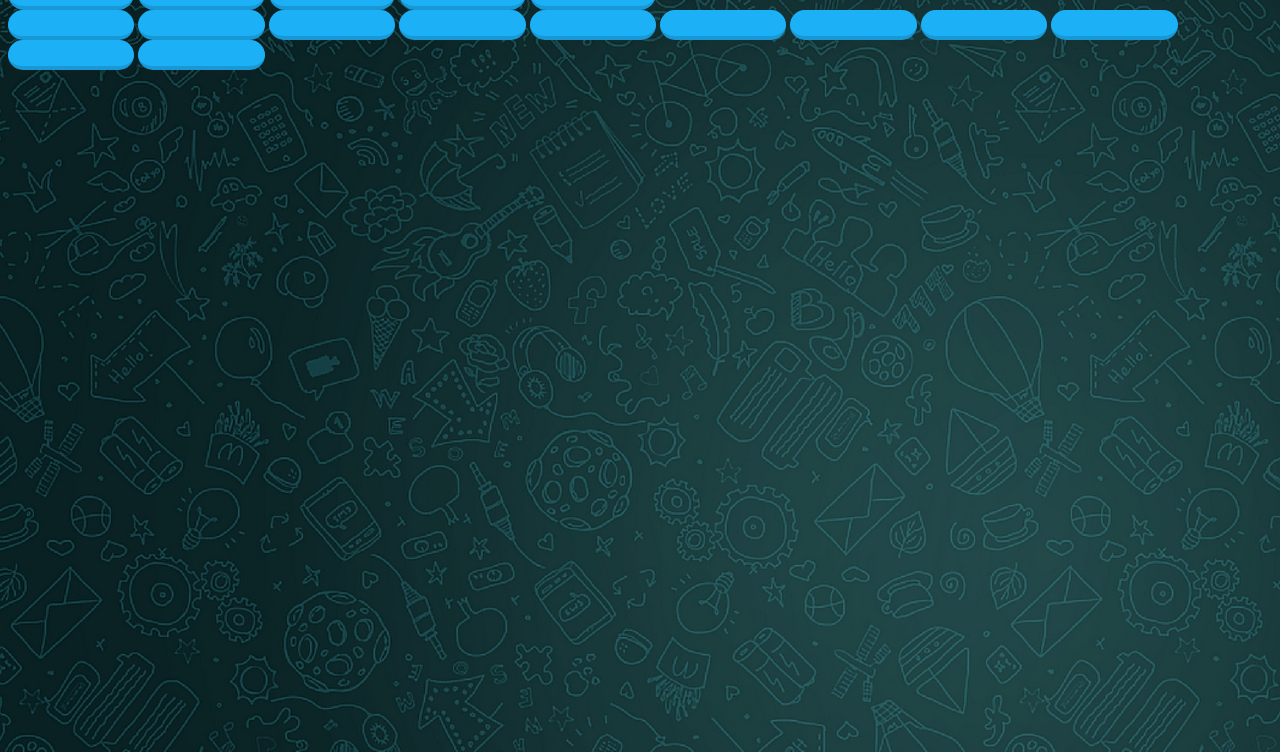
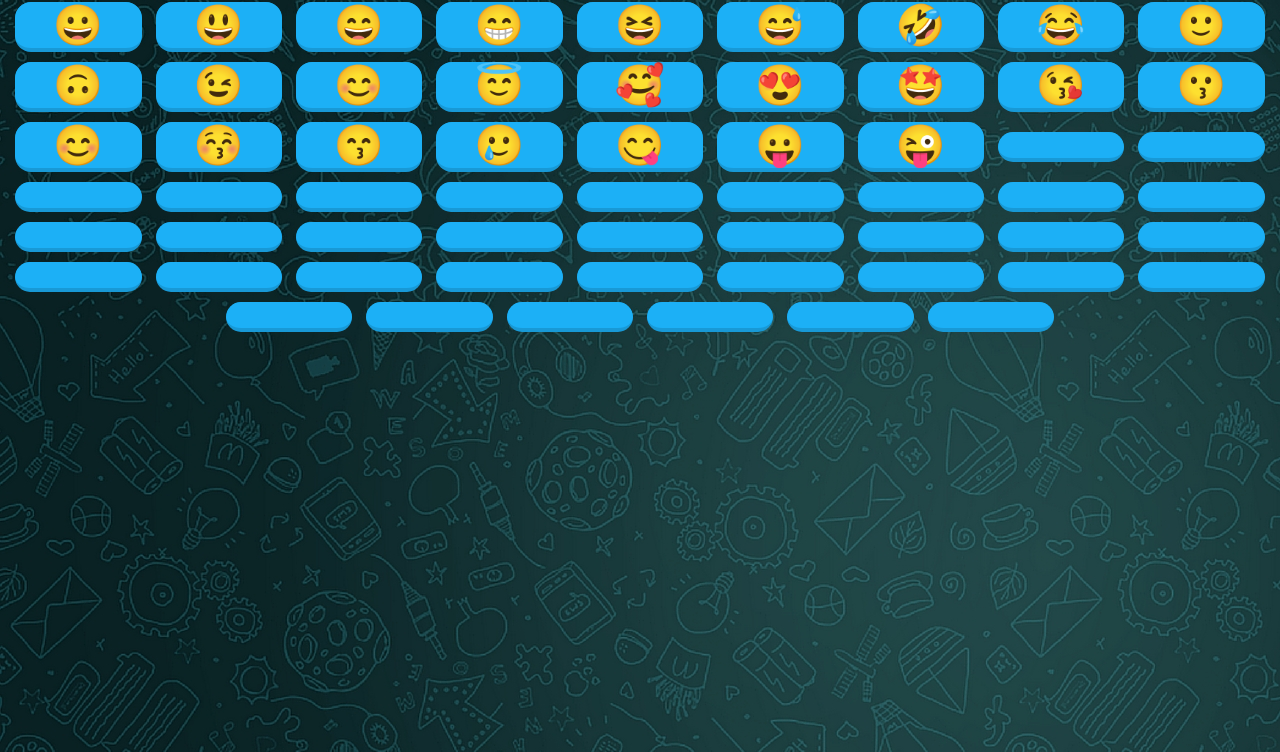
Before and after one commit to Minshull17/emojinote, a plain HTML site: page index.html in a window 1280 px wide. Shown: the part 48-800 px from the top of the page. Drawn offline with Linux system fonts and the light colour scheme.

Commit message:
JS function updated as per chatGPT suggestion

```diff
--- a/index.html
+++ b/index.html
@@ -5,29 +5,73 @@
     <meta http-equiv="X-UA-Compatible" content="IE=edge">
     <meta name="viewport" content="width=device-width, initial-scale=1.0">
     <link rel="stylesheet" href="styles.css">
+    <link rel="icon" type="image/png" href="images/favicon.png"/>
     <script src="scripts.js"></script>
     <title>Emoji Note</title>
 </head>
 <body>
-    <button class="button-19" role="button" onclick="copyText1()">😀</button>
-    <button class="button-19" role="button" onclick="copyText2()">😃</button>
-    <button class="button-19" role="button" onclick="copyText3()">😄</button>
-    <button class="button-19" role="button" onclick="copyText4()">😁</button>
-    <button class="button-19" role="button" onclick="copyText5()">😆</button>
-    <button class="button-19" role="button"></button>
-    <button class="button-19" role="button"></button>
-    <button class="button-19" role="button"></button>
-    <button class="button-19" role="button"></button>
-    <button class="button-19" role="button"></button>
-    <button class="button-19" role="button"></button>
-    <button class="button-19" role="button"></button>
-    <button class="button-19" role="button"></button>
-    <button class="button-19" role="button"></button>
-    <button class="button-19" role="button"></button>
-    <button class="button-19" role="button"></button>
-    <button class="button-19" role="button"></button>
-    <button class="button-19" role="button"></button>
-    <button class="button-19" role="button"></button>
-    <button class="button-19" role="button"></button>
+    <center><h1 class="header">Emoji note</h1></center>
+    <center>
+        <button class="button-19" role="button" onclick="writeToClipboard('😀')" id="button1">😀</button>
+        <button class="button-19" role="button" onclick="writeToClipboard('😃')" id="button2">😃</button>
+        <button class="button-19" role="button" onclick="copyText3()" id="button3">😄</button>
+        <button class="button-19" role="button" onclick="copyText4()" id="button4">😁</button>
+        <button class="button-19" role="button" onclick="copyText5()" id="button5">😆</button>
+        <button class="button-19" role="button" onclick="copyText6()" id="button6">😅</button>
+        <button class="button-19" role="button" onclick="copyText7()" id="button7">🤣</button>
+        <button class="button-19" role="button" onclick="copyText8()" id="button8">😂</button>
+        <button class="button-19" role="button" onclick="copyText9()" id="button9">🙂</button>
+        <button class="button-19" role="button" onclick="copyText10()" id="button10">🙃</button>
+        <button class="button-19" role="button" onclick="copyText11()" id="button11">😉</button>
+        <button class="button-19" role="button" onclick="copyText12()" id="button12">😊</button>
+        <button class="button-19" role="button" onclick="copyText13()" id="button13">😇</button>
+        <button class="button-19" role="button" onclick="copyText14()" id="button14">🥰</button>
+        <button class="button-19" role="button" onclick="copyText15()" id="button15">😍</button>
+        <button class="button-19" role="button" onclick="copyText16()" id="button16">🤩</button>
+        <button class="button-19" role="button" onclick="copyText17()" id="button17">😘</button>
+        <button class="button-19" role="button" onclick="copyText18()" id="button18">😗</button>
+        <button class="button-19" role="button" onclick="copyText19()" id="button19">😊</button>
+        <button class="button-19" role="button" onclick="copyText20()" id="button20">😚</button>
+        <button class="button-19" role="button" onclick="copyText21()" id="button21">😙</button>
+        <button class="button-19" role="button" onclick="copyText22()">🥲</button>
+        <button class="button-19" role="button" onclick="copyText23()">😋</button>
+        <button class="button-19" role="button" onclick="copyText24()">😛</button>
+        <button class="button-19" role="button" onclick="copyText25()">😜</button>
+        <button class="button-19" role="button" onclick="copyText26()"></button>
+        <button class="button-19" role="button" onclick="copyText27()"></button>
+        <button class="button-19" role="button" onclick="copyText28()"></button>
+        <button class="button-19" role="button" onclick="copyText29()"></button>
+        <button class="button-19" role="button" onclick="copyText30()"></button>
+        <button class="button-19" role="button" onclick="copyText31()"></button>
+        <button class="button-19" role="button" onclick="copyText32()"></button>
+        <button class="button-19" role="button" onclick="copyText33()"></button>
+        <button class="button-19" role="button" onclick="copyText34()"></button>
+        <button class="button-19" role="button" onclick="copyText35()"></button>
+        <button class="button-19" role="button" onclick="copyText36()"></button>
+        <button class="button-19" role="button" onclick="copyText37()"></button>
+        <button class="button-19" role="button" onclick="copyText38()"></button>
+        <button class="button-19" role="button" onclick="copyText39()"></button>
+        <button class="button-19" role="button" onclick="copyText40()"></button>
+        <button class="button-19" role="button" onclick="copyText41()" id="button1"></button>
+        <button class="button-19" role="button" onclick="copyText42()"></button>
+        <button class="button-19" role="button" onclick="copyText43()"></button>
+        <button class="button-19" role="button" onclick="copyText44()"></button>
+        <button class="button-19" role="button" onclick="copyText45()"></button>
+        <button class="button-19" role="button" onclick="copyText46()"></button>
+        <button class="button-19" role="button" onclick="copyText47()"></button>
+        <button class="button-19" role="button" onclick="copyText48()"></button>
+        <button class="button-19" role="button" onclick="copyText49()"></button>
+        <button class="button-19" role="button" onclick="copyText50()"></button>
+        <button class="button-19" role="button" onclick="copyText51()"></button>
+        <button class="button-19" role="button" onclick="copyText52()"></button>
+        <button class="button-19" role="button" onclick="copyText53()"></button>
+        <button class="button-19" role="button" onclick="copyText54()"></button>
+        <button class="button-19" role="button" onclick="copyText55()"></button>
+        <button class="button-19" role="button" onclick="copyText56()"></button>
+        <button class="button-19" role="button" onclick="copyText57()"></button>
+        <button class="button-19" role="button" onclick="copyText58()"></button>
+        <button class="button-19" role="button" onclick="copyText59()"></button>
+        <button class="button-19" role="button" onclick="copyText60()"></button>
+    </center>
 </body>
 </html>
--- a/scripts.js
+++ b/scripts.js
@@ -1,15 +1,24 @@
-function copyText1(){
-    navigator.clipboard.writeText("😀");
-}
-function copyText2(){
-    navigator.clipboard.writeText("😃");
-}
-function copyText3(){
-    navigator.clipboard.writeText("😄");
-}
-function copyText4(){
-    navigator.clipboard.writeText("😁");
-}
-function copyText5(){
-    navigator.clipboard.writeText("😆");
-}
+function writeToClipboard(text) {
+    // Create a hidden textarea element
+    var textarea = document.createElement("textarea");
+
+    // Set the textarea to be invisible
+    textarea.style.position = "absolute";
+    textarea.style.left = "-9999px";
+    textarea.style.top = "0";
+
+    // Set the text to write to the clipboard
+    textarea.value = text;
+
+    // Add the textarea to the page
+    document.body.appendChild(textarea);
+
+    // Select the text in the textarea
+    textarea.select();
+
+    // Copy the selected text to the clipboard
+    document.execCommand("copy");
+
+    // Remove the textarea from the page
+    document.body.removeChild(textarea);
+  }
--- a/styles.css
+++ b/styles.css
@@ -15,11 +15,11 @@ body {
     cursor: pointer;
     display: inline-block;
     font-family: din-round,sans-serif;
-    font-size: 30px;
+    font-size: 40px;
     font-weight: 700;
     letter-spacing: .8px;
     line-height: 20px;
-    margin: 0;
+    margin: 5px;
     outline: none;
     overflow: visible;
     padding: 13px 16px;
@@ -63,3 +63,8 @@ body {
 .button-19:disabled {
     cursor: auto;
     }
+.header{
+    font: inherit;
+    font-size: large;
+    color: #FFFFFF;
+}
```
Also changed, not shown: images/favicon.png (added).
